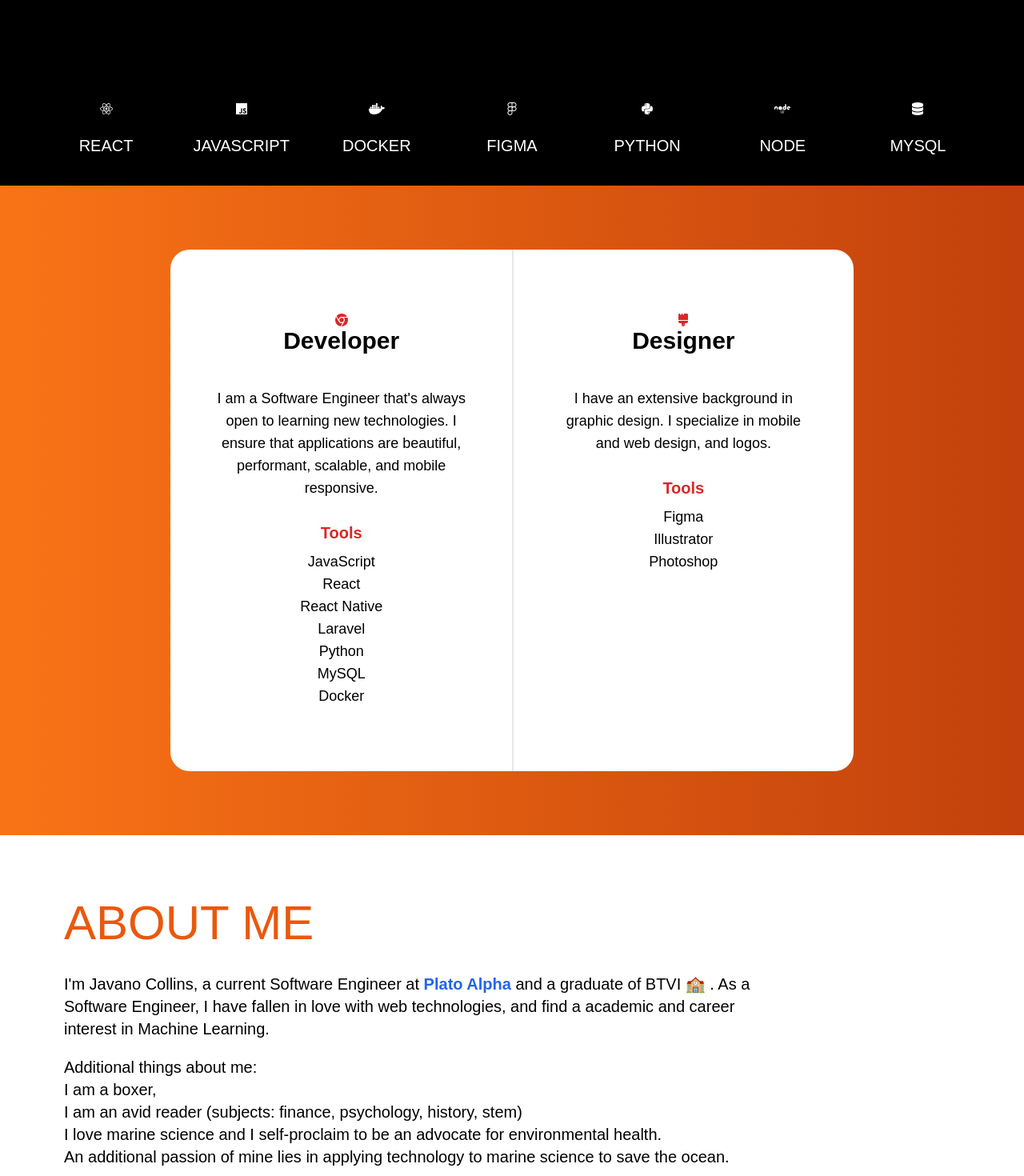
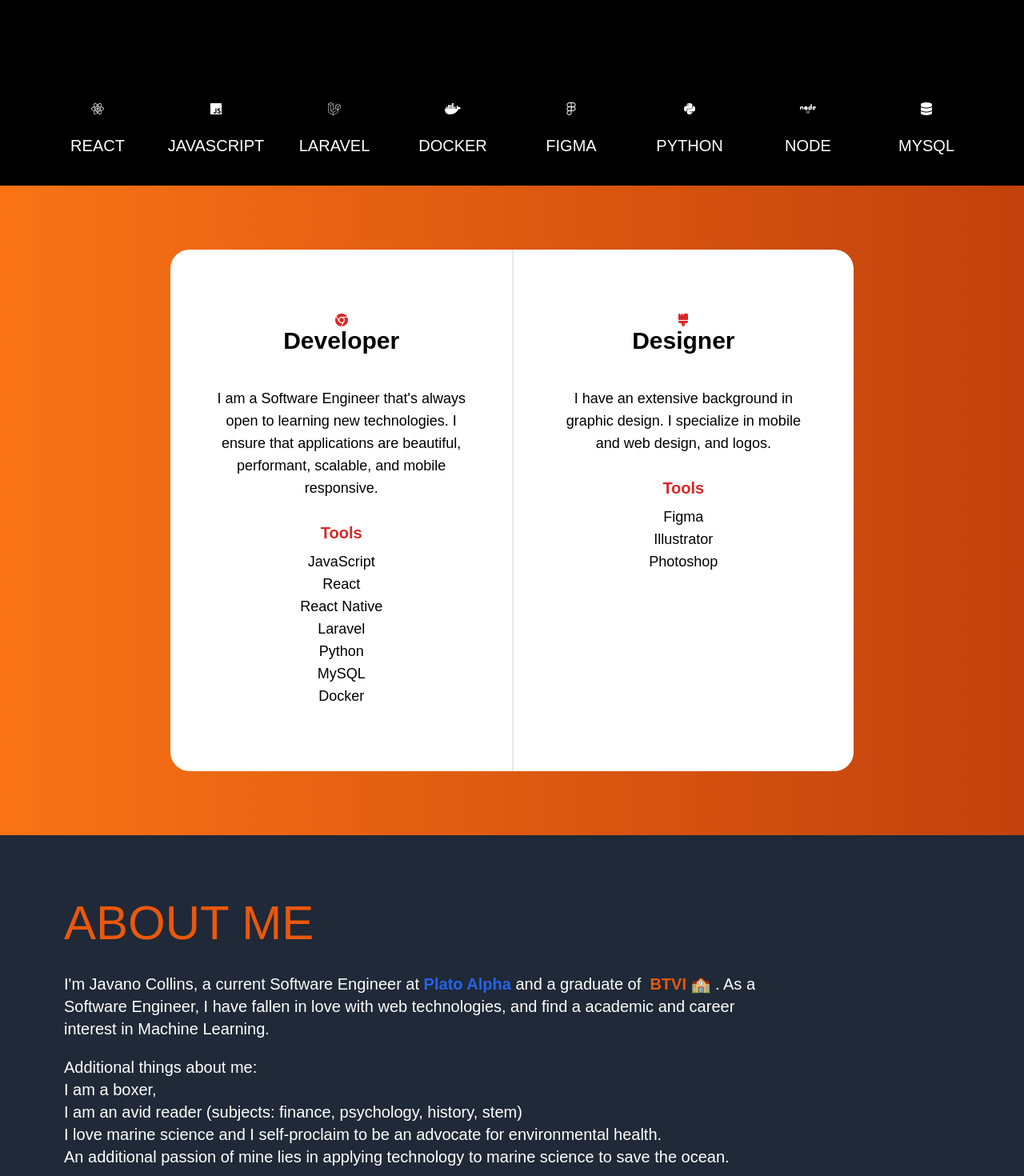
Before and after one commit to javanocollins/nextjs-portfolio, a Next.js app: page / in a window 1280 px wide. Shown: the part 820-2290 px from the top of the page at 80% size. Built offline with nearby package versions, Linux system fonts and the light colour scheme.

Commit message:
update: hover colors to tools

```diff
--- a/components/About/About.jsx
+++ b/components/About/About.jsx
@@ -10,9 +10,24 @@
 
           <p className="w-4/5 mb-5 text-xl">
               I'm Javano Collins, a current Software Engineer at{" "}
-              <a href='https://platoalpha.com' target='_blank' className='text-blue-600 font-bold'>Plato Alpha</a> and a graduate of BTVI 🏫 . As a Software
-              Engineer, I have fallen in love with web technologies, and find a
-              academic and career interest in Machine Learning.
+              <a
+                  href="https://platoalpha.com"
+                  target="_blank"
+                  className="text-blue-600 font-bold"
+              >
+                  Plato Alpha
+              </a>{" "}
+              and a graduate of &nbsp;
+              <a
+                  href="https://vc.btvi.edu.bs"
+                  target="_blank"
+                  className="text-orange-600 font-bold"
+              >
+                  BTVI 🏫
+              </a>{" "}
+              . As a Software Engineer, I have fallen in love with web
+              technologies, and find a academic and career interest in Machine
+              Learning.
           </p>
           <p className="w-4/5 text-xl">
               Additional things about me: <br />
--- a/pages/index.js
+++ b/pages/index.js
@@ -66,11 +66,11 @@
 
                 <p className="mb-3">I specialize in Web Development.</p>
 
-                {/* <Button
+                <Button
                     link="/dev-work"
                     title="View My Work"
                     activeColor="#47E5BC"
-                ></Button> */}
+                ></Button>
             </header>
             <main className={styles.main}>
                 <div className="Tools px-12 bg-black h-60 py-12 flex items-center justify-around">
@@ -90,7 +90,7 @@
                 <div className="Specializations py-20 flex justify-center items-center bg-gradient-to-r from-orange-500 to-orange-700">
                     <Specializations devIcon={faChrome} designIcon={faBrush} />
                 </div>
-                <div className="About py-20 px-20">
+                <div className="About bg-gray-800 text-white py-20 px-20">
                     <About />
                 </div>
             </main>
--- a/tailwind.config.js
+++ b/tailwind.config.js
@@ -5,16 +5,16 @@
     ],
     theme: {
         extend: {
-            // colors: {
-            //     react: "#5CCFEE",
-            //     js: "#EAD41C",
-            //     laravel: "#E94E43",
-            //     docker: "#228EE1",
-            //     figma: "#09C47D",
-            //     python: "#F2C33E",
-            //     node: "#79B301",
-            //     mysql: "#D88700",
-            // },
+            colors: {
+                react: "#5CCFEE",
+                js: "#EAD41C",
+                laravel: "#E94E43",
+                docker: "#228EE1",
+                figma: "#09C47D",
+                python: "#F2C33E",
+                node: "#79B301",
+                mysql: "#D88700",
+            },
         },
     },
     plugins: [],
--- a/utils/utils.js
+++ b/utils/utils.js
@@ -18,12 +18,12 @@
         size: "w-24",
         activeColor: "js",
     },
-    // {
-    //     icon: faLaravel,
-    //     title: "Laravel",
-    //     size: "w-24",
-    //     activeColor: "laravel",
-    // },
+    {
+        icon: faLaravel,
+        title: "Laravel",
+        size: "w-24",
+        activeColor: "laravel",
+    },
     {
         icon: faDocker,
         size: "w-32",
```
